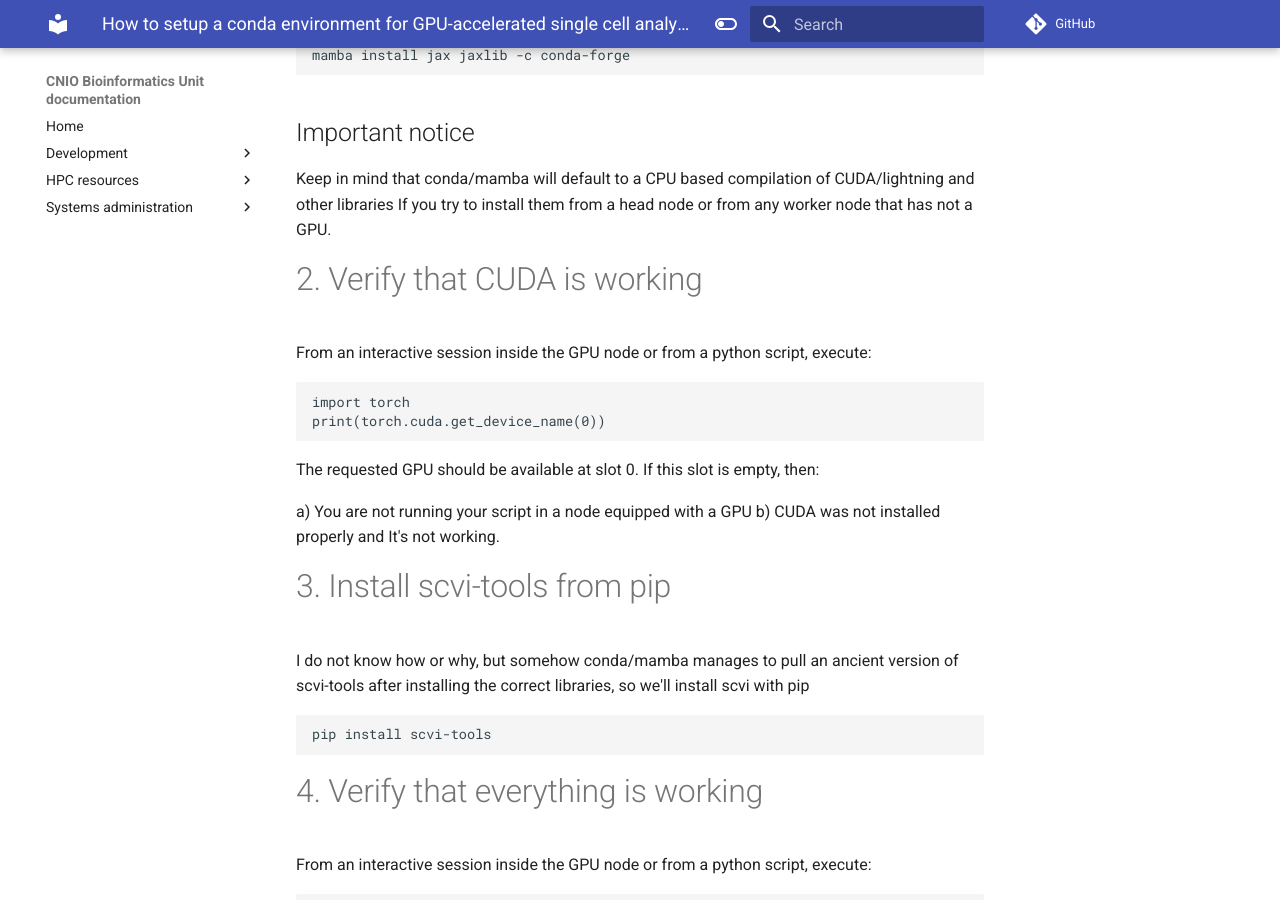
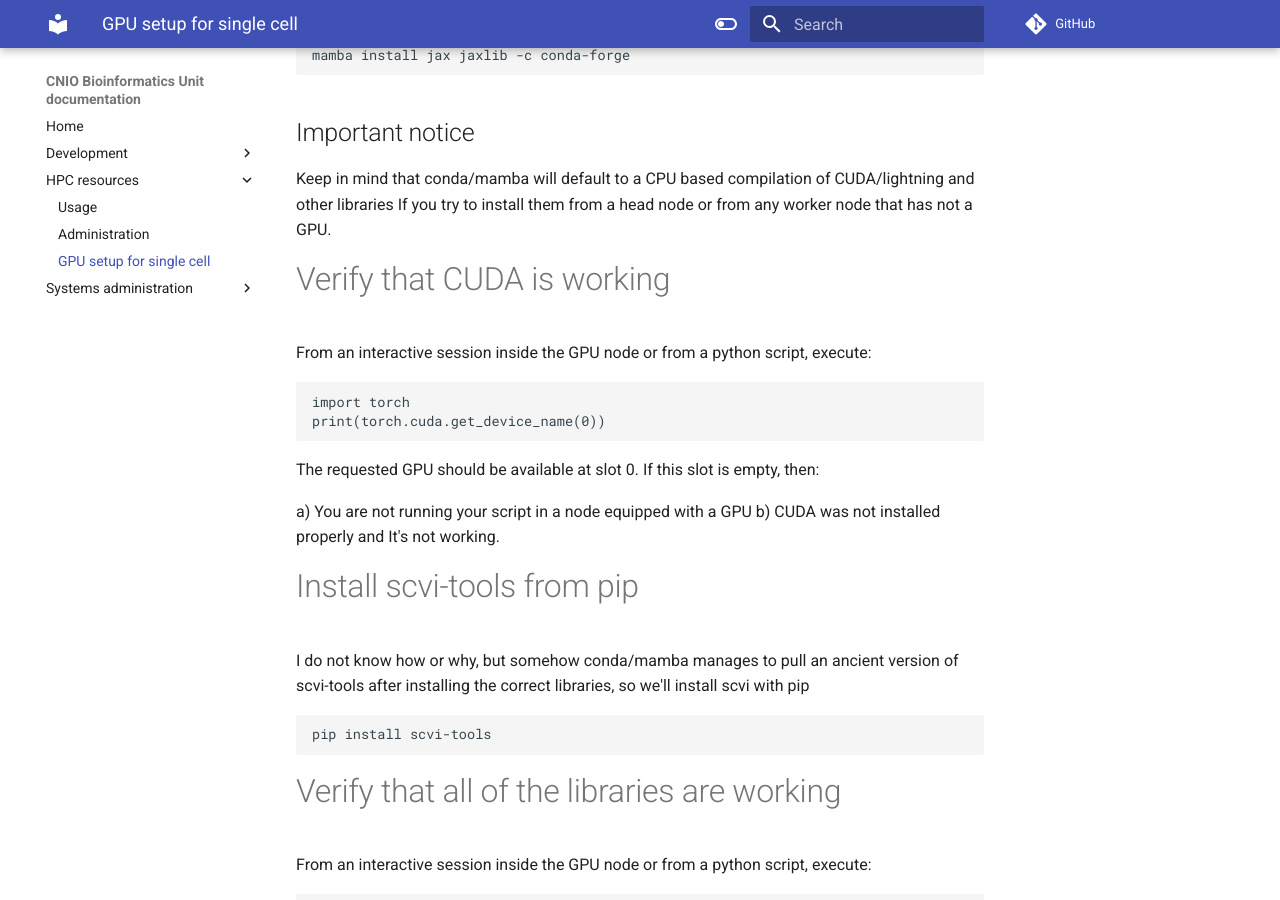
Before and after one commit to cnio-bu/cnio-bu.github.io, an MkDocs documentation site: the page built from docs/hpc/how_to_use_the_gpu_for_single_cell.md, in a window 1280 px wide and 900 px high, scrolled down 877 px. Built offline with MkDocs 1.6.1 and Material for MkDocs 9.7.7, drawn with Linux system fonts in a browser that asks for light colours; comment, search, counter and statistics services are not loaded; some of the changed text lies outside the part shown.

Commit message:
Add section to nav

````diff
--- a/docs/hpc/how_to_use_the_gpu_for_single_cell.md
+++ b/docs/hpc/how_to_use_the_gpu_for_single_cell.md
@@ -31,7 +31,7 @@ mamba install jax jaxlib -c conda-forge
 ## Important notice
 Keep in mind that conda/mamba will default to a CPU based compilation of CUDA/lightning and other libraries If you try to install them from a head node or from any worker node that has not a GPU.
 
-# 2. Verify that CUDA is working
+# Verify that CUDA is working
 From an interactive session inside the GPU node or from a python script, execute:
 
 ```python
@@ -45,7 +45,7 @@ b) CUDA was not installed properly and It's not working.
 
 
 
-# 3. Install scvi-tools from pip
+# Install scvi-tools from pip
 I do not know how or why, but somehow conda/mamba manages to pull an ancient version
 of scvi-tools after installing the correct libraries, so we'll install scvi with pip
 
@@ -53,7 +53,7 @@ of scvi-tools after installing the correct libraries, so we'll install scvi with
 pip install scvi-tools
 ```
 
-# 4. Verify that everything is working
+# Verify that all of the libraries are working
 From an interactive session inside the GPU node or from a python script, execute:
 
 ```python3
--- a/mkdocs.yml
+++ b/mkdocs.yml
@@ -26,6 +26,7 @@ nav:
   - HPC resources:
     - 'Usage': hpc/usage.md
     - 'Administration': hpc/admin.md
+    - 'GPU setup for single cell': hpc/how_to_use_the_gpu_for_single_cell.md
   - 'Systems administration':
     - 'Common tasks':
       - 'Set up new workstations': admin/tasks.md
````
Also changed, not shown: other parts of docs/hpc/how_to_use_the_gpu_for_single_cell.md (+1 -1 lines).
